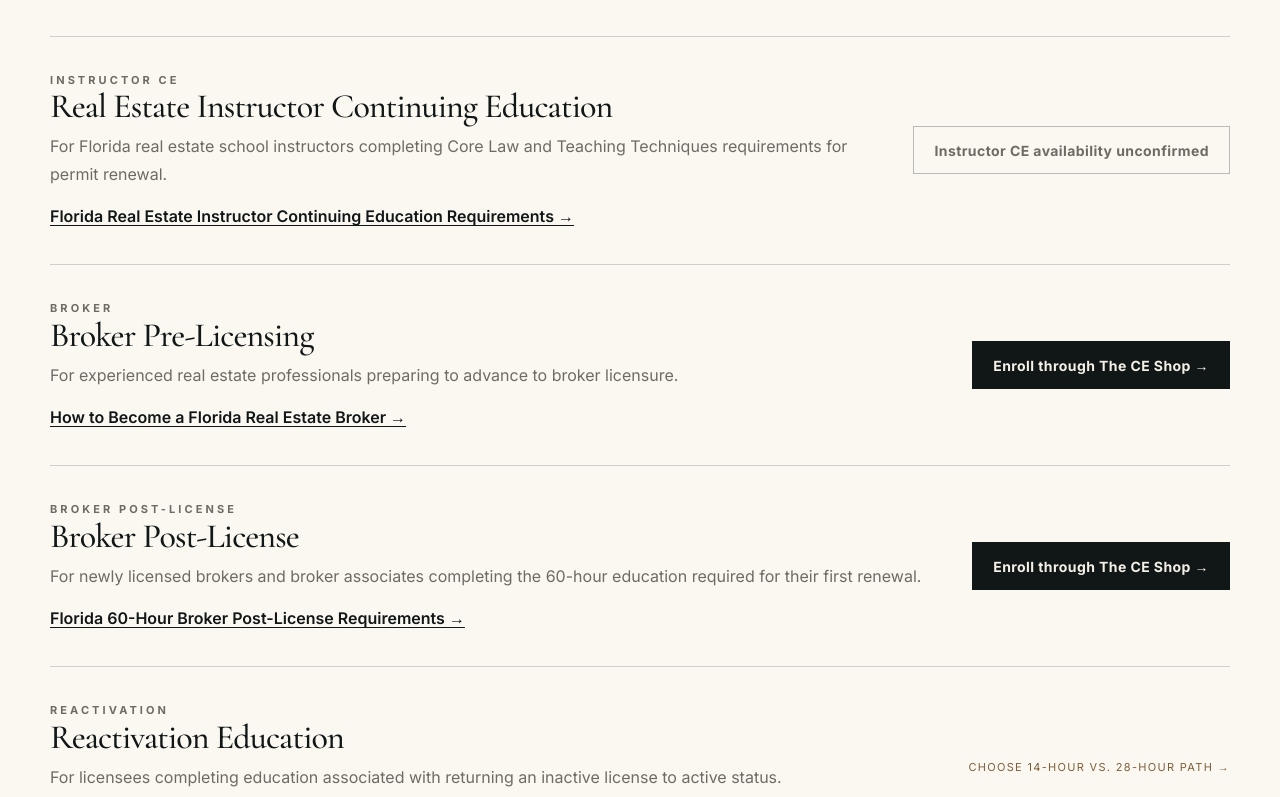
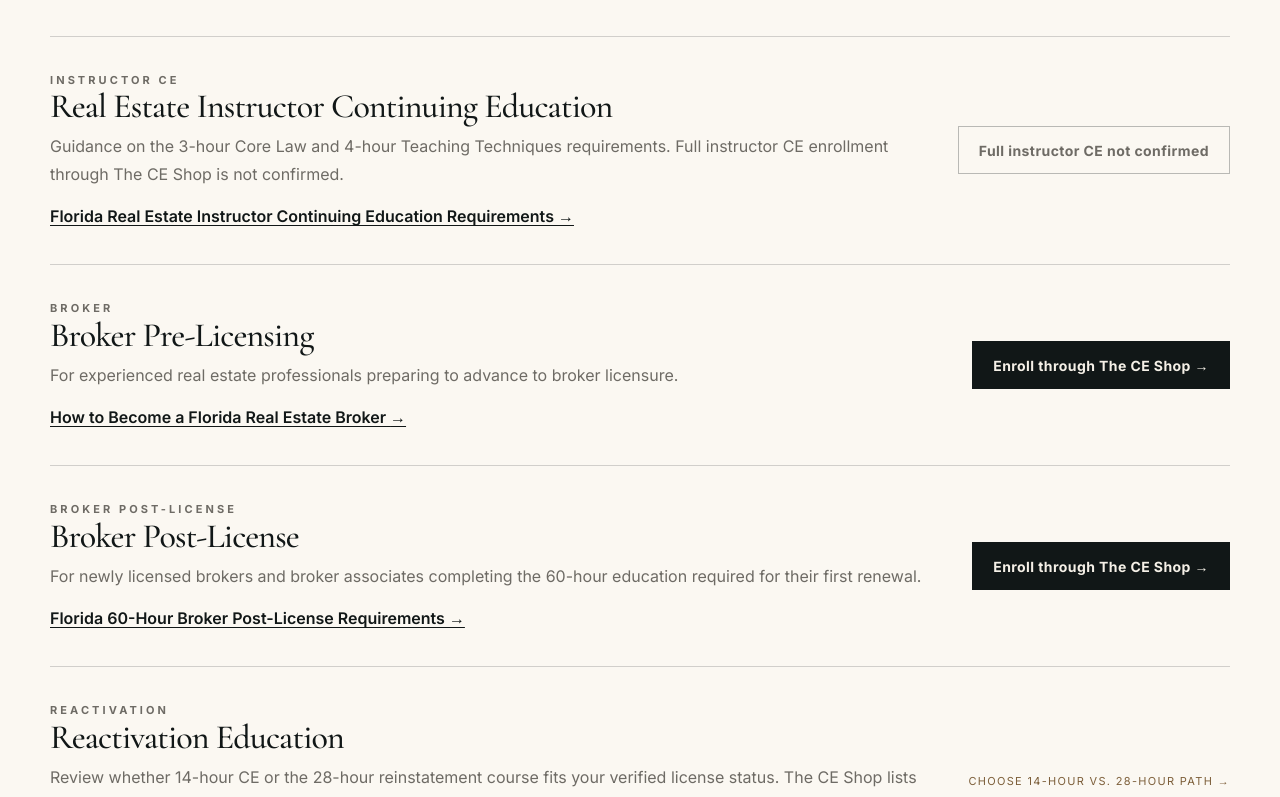
Before and after one commit to BrianLook/Greyson-Institute-Website, a Next.js app: page /courses in a window 1280 px wide. Shown: the part 4541-5338 px from the top of the page. Built offline with nearby package versions, Linux system fonts and the light colour scheme.

Commit message:
Align course catalog with reinstatement clarification and instructor CE availability

```diff
--- a/app/courses/page.tsx
+++ b/app/courses/page.tsx
@@ -95,7 +95,7 @@ const courses = [
     eyebrow: "INSTRUCTOR CE",
     title: "Real Estate Instructor Continuing Education",
     body:
-      "For Florida real estate school instructors completing Core Law and Teaching Techniques requirements for permit renewal.",
+      "Guidance on the 3-hour Core Law and 4-hour Teaching Techniques requirements. Full instructor CE enrollment through The CE Shop is not confirmed.",
   },
   {
     id: "broker",
@@ -116,7 +116,7 @@ const courses = [
     eyebrow: "REACTIVATION",
     title: "Reactivation Education",
     body:
-      "For licensees completing education associated with returning an inactive license to active status.",
+      "Review whether 14-hour CE or the 28-hour reinstatement course fits your verified license status. The CE Shop lists the same 28-hour course in two catalog sections.",
   },
   {
     id: "exam-prep",
@@ -817,7 +817,7 @@ export default function CoursesPage() {
             {course.id === "instructor-ce" && (
               <PartnerEnrollmentButton
                 course="floridaInstructorCE"
-                pendingLabel="Instructor CE availability unconfirmed"
+                pendingLabel="Full instructor CE not confirmed"
               />
             )}
 
```
